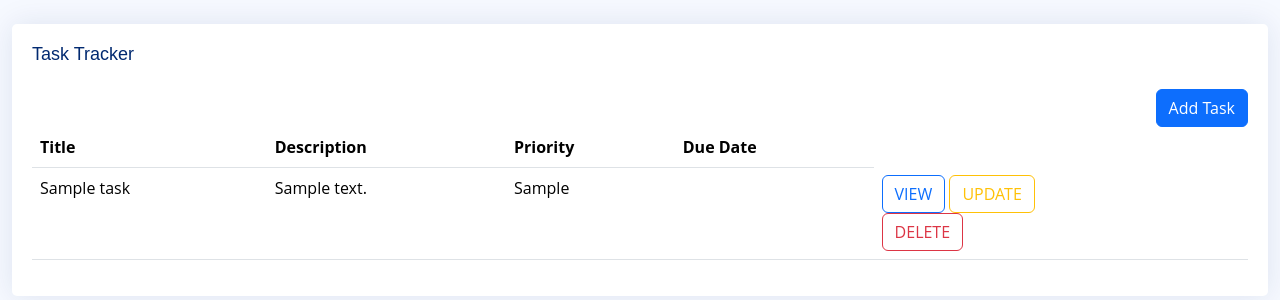
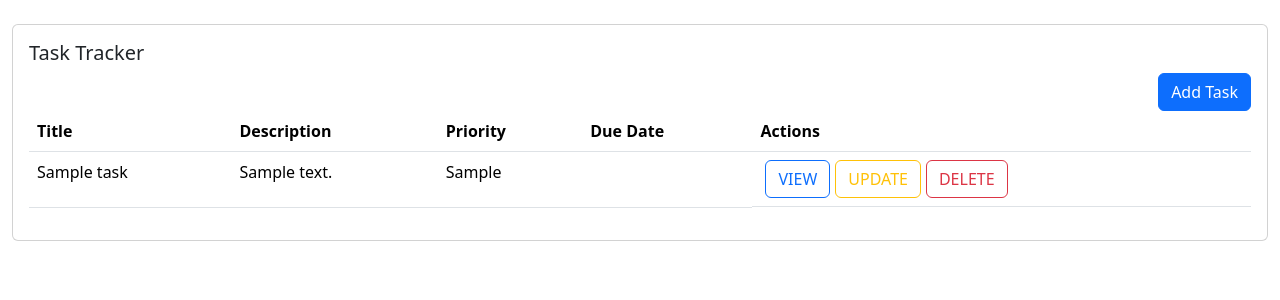
Before and after one commit to saisiah/TaskTracker, a PHP site: page / in a window 1280 px wide. Shown: the top 300 px of the page. Run offline with PHP 8.4, Linux system fonts and the light colour scheme; tables that the repository leaves empty or names only in its code hold one stand-in row (values such as "Sample post"); data that the repository does not hold is empty.

Commit message:
styles; small change

```diff
--- a/css/style.css
+++ b/css/style.css
@@ -13,3 +13,12 @@ height: calc(100% - 73px);
 height: 100%;
 }
 }
+
+.action-button{
+    display: flex;
+    flex-direction: row;
+}
+
+.spacing{
+    margin-left: 5px;
+}
--- a/index.php
+++ b/index.php
@@ -6,9 +6,9 @@
   <head>
     <meta charset="utf-8">
     <meta name="viewport" content="width=device-width, initial-scale=1">
-    <title></title>
+    <title>Tasks</title>
     <link href="https://cdn.jsdelivr.net/npm/bootstrap@5.3.3/dist/css/bootstrap.min.css" rel="stylesheet" integrity="sha384-QWTKZyjpPEjISv5WaRU9OFeRpok6YctnYmDr5pNlyT2bRjXh0JMhjY6hW+ALEwIH" crossorigin="anonymous">
-    <link rel="stylesheet" href="style.css">
+    <link rel="stylesheet" href="./css/style.css">
   </head>
   <body>
 
@@ -25,6 +25,7 @@
 
               <!-- Start Show Table -->
                 <table class="table datatable">
+
                   <!-- Start Showing Table Head -->
                     <thead>
                       <tr>
@@ -32,6 +33,7 @@
                         <th class="col">Description</th>
                         <th class="col">Priority</th>
                         <th class="col">Due Date</th>
+                        <th class="col">Actions</th>
                       </tr>
                     </thead>
                   <!-- End Showing Table Head -->
@@ -47,7 +49,7 @@
                               foreach($query_run as $row)
                             {
                         ?>
-                      <!-- Start Initializing Tasks and Compress it.-->
+                      <!-- End Initializing Tasks and Compress it.-->
 
                       <!-- Start Showing Compressed file by extracting rows per row in table tasks  -->
                           <tr>
@@ -63,27 +65,31 @@
                             <td>
                               <?= $row['dueDate']; ?>
                             </td>
-                            <td>
 
-                              <!-- Start Importing ID to view.php & update.php -->
-                                <a type="button" class="btn btn-outline-primary" href="view.php?id=<?=$row['id'];?>">
+                            <!-- Start Show Action -->
+                              <td class="action-button">
+
+                                <!-- Start Importing ID to view.php & update.php if pressed -->
+                                  <a type="button" class="btn btn-outline-primary spacing" href="view.php?id=<?=$row['id'];?>">
                                     VIEW
                                   </a>
-                                <a type="button" class="btn btn-outline-warning" href="update.php?id=<?=$row['id'];?>" id="updateButton">
+                                  <a type="button" class="btn btn-outline-warning spacing" href="update.php?id=<?=$row['id'];?>" id="updateButton">
                                     UPDATE
                                   </a>
-                              <!-- End Importing ID to view.php & update.php -->
+                                <!-- End Importing ID to view.php & update.php if pressed -->
 
                                 <!-- Start passing ID to process.php in handleDeleteTask -->
                                   <form action="process.php" method="POST">
-                                  <input type="hidden" name="id" value="<?= $row['id']; ?>"> <!-- the id will be pass to process.php-->
-                                  <button type="submit" class="btn btn-outline-danger" name="handleDeleteTask">
+                                    <input type="hidden" name="id" value="<?= $row['id'];?>"> <!-- the id will be pass to process.php-->
+                                    <button type="submit" class="btn btn-outline-danger spacing" name="handleDeleteTask">
                                       DELETE
                                     </button>
                                   </form>
                                 <!-- End passing ID to process.php in handleDeleteTask -->
 
                               </td>
+                            <!-- End Show Action -->
+
                           </tr>
                       <!-- End Showing Compressed file by extracting rows per row in table tasks  -->
 
```
Lines whose indentation alone changed are shown as unchanged.
